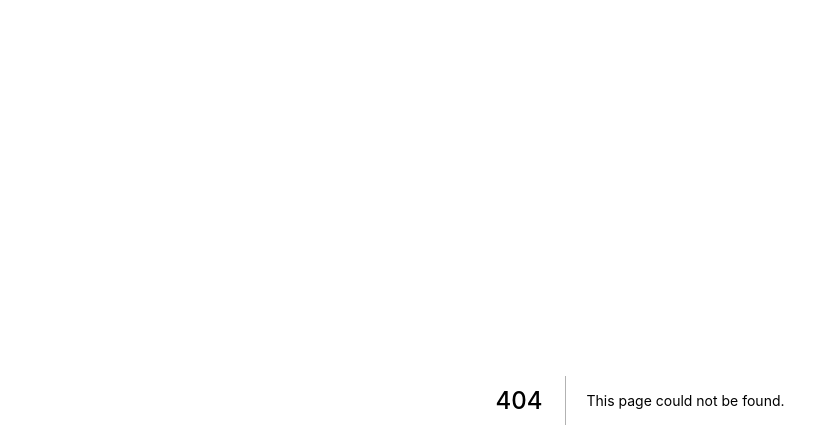
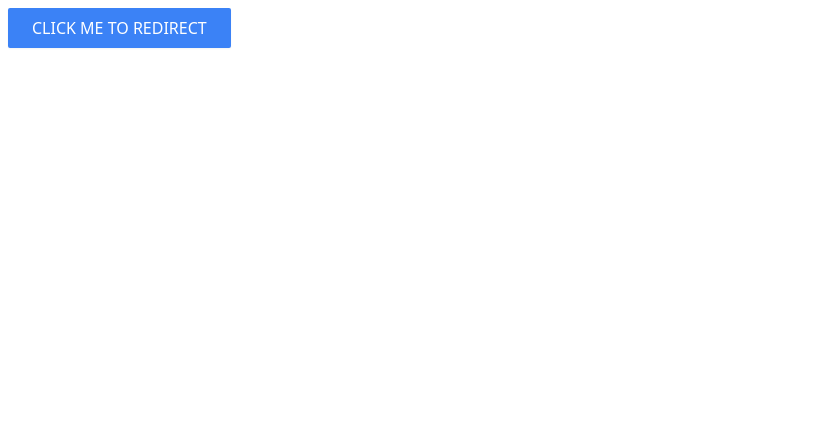
Before and after one commit to ram4git/skia-test-ui, a Next.js app: page /automation/redirect in a window 1280 px wide. Before the commit this address had no page. Shown: the top 448 px of the page, without its empty margins (0-839 px from the left). Built offline with nearby package versions, Linux system fonts and the light colour scheme.

Commit message:
only button

```diff
--- a/pages/automation/home.js
+++ b/pages/automation/home.js
@@ -9,7 +9,7 @@ const Home = () => {
       <div>
         <input
           onChange={(e) => setValue(e.target.value)}
-      autoFocus={true}
+            autoFocus={true}
           placeholder="type here..."
           className="h-8 rounded-full shadow-sm py-2 pl-2 border-2 border-blue-200"
         ></input>
@@ -17,14 +17,6 @@ const Home = () => {
           <p className="font-bold text-center text-sm text-gray-900 pt-4">{`You searched for ${val}`}</p>
         ) : null}
       </div>
-      <div className="absolute top-2 left-2 py-2 px-6 bg-blue-500 text-white rounded-sm shadow-sm">
-        <Link
-            href="/automation/landing"
-            className=" bg-blue-500 text-white rounded-sm shadow-sm"
-        >
-            CLICK ME TO REDIRECT
-        </Link>
-      </div>
     </div>
   );
 };
--- /dev/null
+++ b/pages/automation/redirect.js
@@ -0,0 +1,21 @@
+import { useState } from "react";
+import Link from 'next/link'
+
+const Redirect = () => {
+  const [val, setValue] = useState("bg-red-500");
+
+  return (
+    <div className="h-screen w-screen grid place-items-center relative">
+      <div className="absolute top-2 left-2 py-2 px-6 bg-blue-500 text-white rounded-sm shadow-sm">
+        <Link
+            href="/automation/landing"
+            className=" bg-blue-500 text-white rounded-sm shadow-sm"
+        >
+            CLICK ME TO REDIRECT
+        </Link>
+      </div>
+    </div>
+  );
+};
+
+export default Redirect;
```
